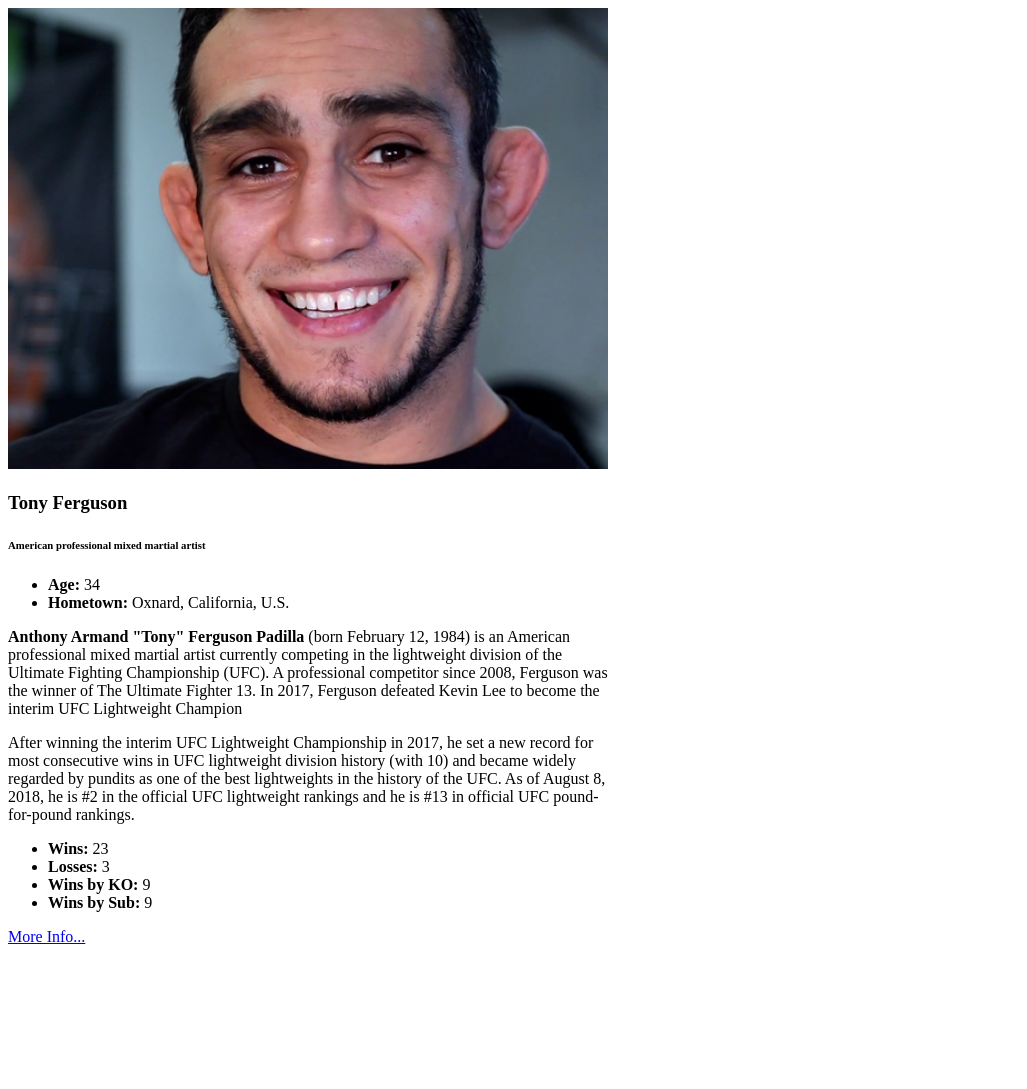
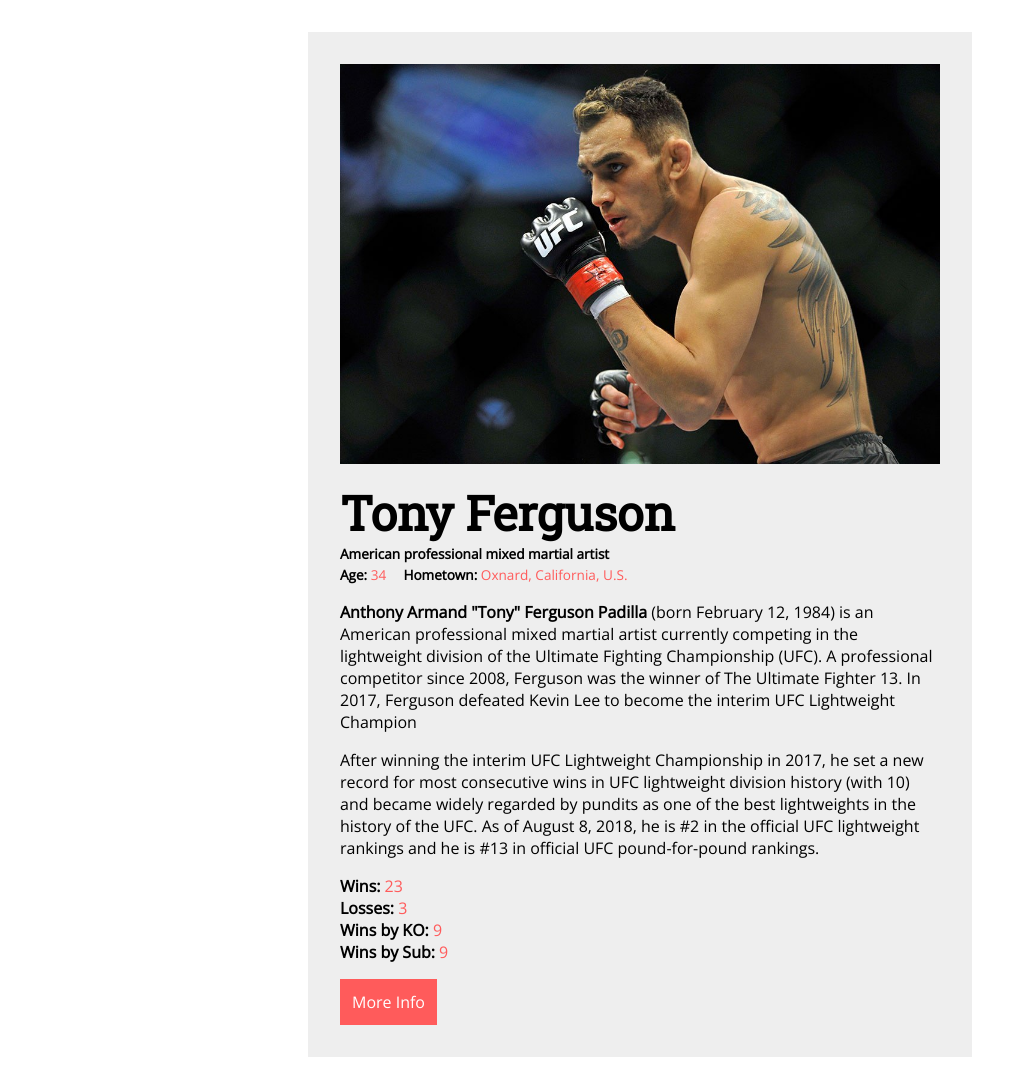
Before and after one commit to chadlol/WEB1-Project-1, a plain HTML site: page index.html in a window 1280 px wide. Shown: the whole page, without its empty margins (0-1027 px from the left). Before the commit the page ends 954 px from the top, so only its background shows below. Drawn offline with nearby package versions, Linux system fonts and the light colour scheme.

Commit message:
Updated styling; Changed image

```diff
--- a/index.html
+++ b/index.html
@@ -6,14 +6,16 @@
     <meta http-equiv="X-UA-Compatible" content="ie=edge">
     <title>Project 1</title>
 
+    <link href="https://fonts.googleapis.com/css?family=Open+Sans|Roboto+Slab" rel="stylesheet">
     <link rel="stylesheet" href="stylesheets/main.css">
+
 </head>
 <body>
     <section class="person">
-        <img class="person__portrait" src="assets/tony.png" alt="Tony Ferguson">
+        <img class="person__portrait" src="assets/tony.jpg" alt="Tony Ferguson">
         <section class="person__info">
             <h1 class="person__name">Tony Ferguson</h1>
-            <h6 class="person__occupation">American professional mixed martial artist</h6>
+            <h5 class="person__occupation">American professional mixed martial artist</h6>
         </section>
 
 
@@ -38,7 +40,7 @@
             <li><strong>Wins by Sub:</strong> 9</li>
         </ul>
 
-        <a class="person__wiki" href="https://en.wikipedia.org/wiki/Tony_Ferguson">More Info...</a>
+        <a class="person__wiki" href="https://en.wikipedia.org/wiki/Tony_Ferguson">More Info</a>
     </section>
 
 </body>
--- a/stylesheets/main.css
+++ b/stylesheets/main.css
@@ -1,7 +1,66 @@
+h1, h2, h3, h4, h5, h6 {
+    margin:0;
+    padding:0;
+}
+
+strong {
+    color: #000;
+}
+
 .person {
-    width:600px;;
+    background: #eee;
+    font-family: 'Open Sans', sans-serif;
+    max-width:600px;
+    margin: 2em auto;
+    padding: 2em;
 }
 
 .person__portrait {
     width: 100%;
 }
+
+.person__name {
+    font-size: 3em;
+    font-family: 'Roboto Slab', serif;
+    margin: 0.25em 0 0;
+}
+
+.person__occupation {
+    font-size: 0.85em;
+}
+
+.person__info {
+    list-style: none;
+    margin: 0;
+    padding: 0;
+}
+
+.person__info li {
+    display: inline;
+    margin: 0 1em 0 0;
+    font-size: 0.85em;
+    color: #ff5b5b;
+}
+
+.person__achievements {
+    list-style: none;
+    padding: 0;
+}
+
+.person__achievements li {
+    color: #ff5b5b;
+}
+
+.person__wiki {
+    background: #ff5b5b;
+    color: #fff;
+    text-decoration: none;
+    padding: 0.75em;
+    display: inline-block;
+    transition: all 0.25s;
+}
+
+.person__wiki:hover {
+    color: #ff5b5b;
+    background: #fff;
+}
```
Also changed, not shown: assets/tony.jpg (added), assets/tony.png (deleted).
